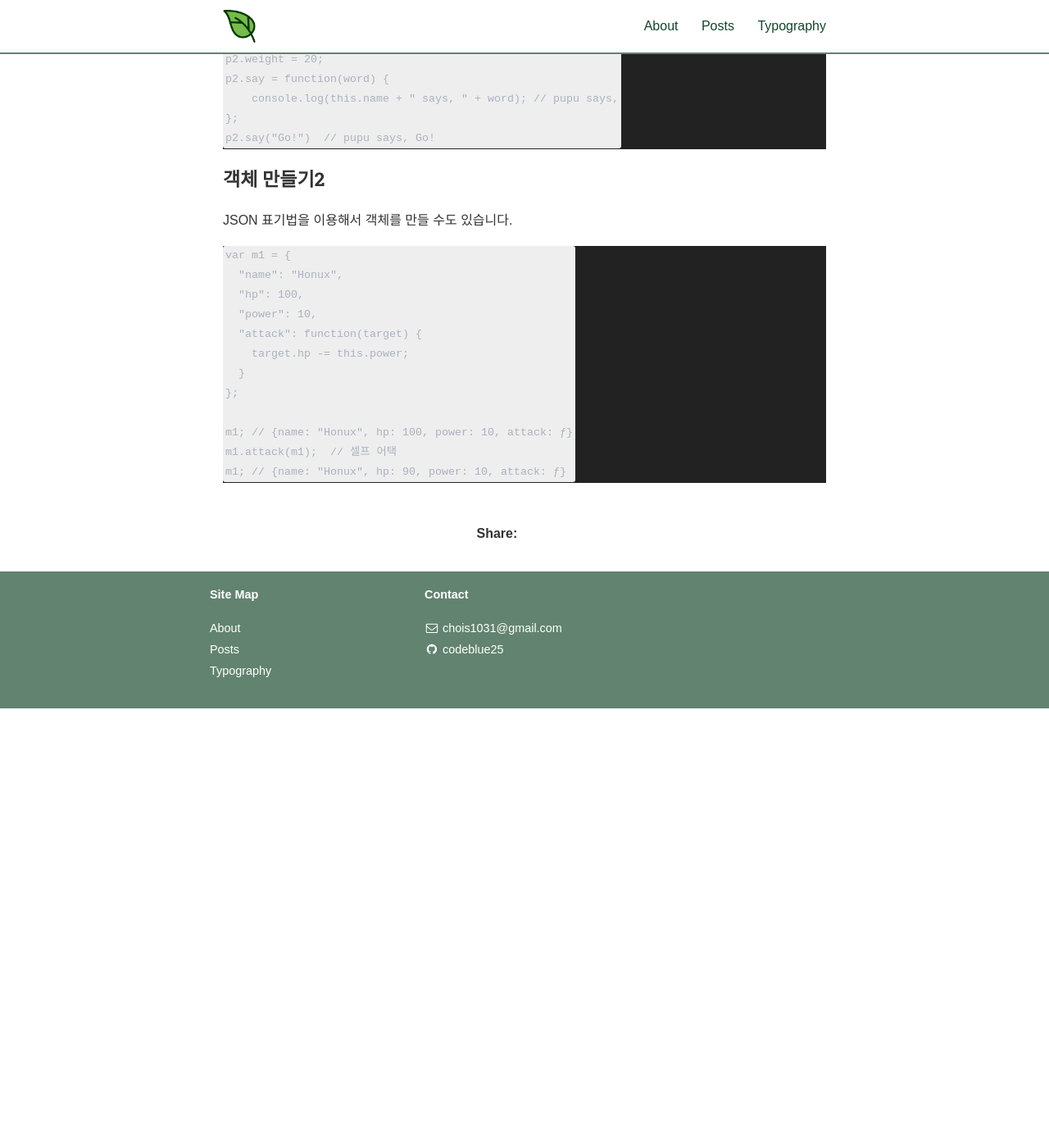
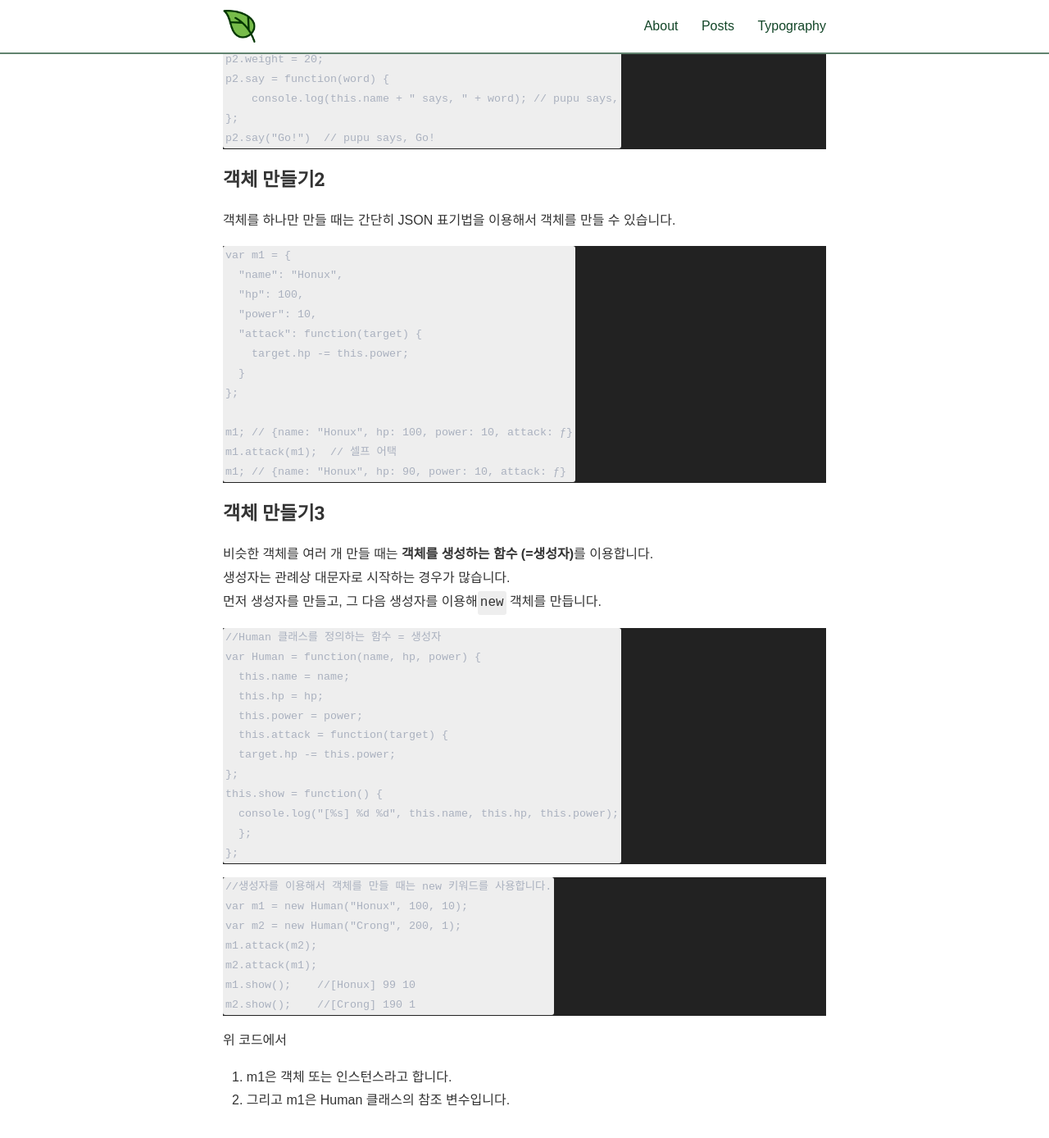
Before and after one commit to codeblue25/codeblue25.github.io, a Jekyll site: the page built from _posts/2021-01-01-js 2-3.md, in a window 1280 px wide and 1400 px high, scrolled down 1128 px. Shown: the top 1388 px of the window at 82% size. Built offline with Jekyll 4.4.1, drawn with Linux system fonts in a browser that asks for light colours; nearby versions of some CDN libraries; some web fonts are replaced; a style sheet for code colours, icons or effects is not loaded; before the commit the page ends 1992 px from its top, so only the background shows below that.

Commit message:
210109 강의 듣고 정리
생성자를 통해 객체 만들기

````diff
--- a/_posts/2021-01-01-js 2-3.md
+++ b/_posts/2021-01-01-js 2-3.md
@@ -12,7 +12,7 @@ categories: JavaScript
 - 객체를 사용하면 변수와 함수를 묶어서 관리하게 됩니다.
 - **객체는 속성과 메소드를 가집니다.**
 
-<h3>객체 만들기</h3>
+<h3>객체 만들기1</h3>
 
 ```
 p1 = {};
@@ -59,7 +59,7 @@ p2.say("Go!")  // pupu says, Go!
 
 <h3>객체 만들기2</h3>
 
-JSON 표기법을 이용해서 객체를 만들 수도 있습니다.
+객체를 하나만 만들 때는 간단히 JSON 표기법을 이용해서 객체를 만들 수 있습니다.
 
 ```javascript
 var m1 = {
@@ -75,3 +75,38 @@ m1; // {name: "Honux", hp: 100, power: 10, attack: ƒ}
 m1.attack(m1);  // 셀프 어택
 m1; // {name: "Honux", hp: 90, power: 10, attack: ƒ}
 ```
+
+<h3>객체 만들기3</h3>
+
+비슷한 객체를 여러 개 만들 때는 **객체를 생성하는 함수 (=생성자)**를 이용합니다. <br />
+생성자는 관례상 대문자로 시작하는 경우가 많습니다.<br />
+먼저 생성자를 만들고, 그 다음 생성자를 이용해`new` 객체를 만듭니다.
+
+```javascript
+//Human 클래스를 정의하는 함수 = 생성자
+var Human = function(name, hp, power) {
+  this.name = name;
+  this.hp = hp;
+  this.power = power;
+  this.attack = function(target) {
+  target.hp -= this.power;
+};
+this.show = function() {
+  console.log("[%s] %d %d", this.name, this.hp, this.power);
+  };
+};
+```
+
+```javascript
+//생성자를 이용해서 객체를 만들 때는 new 키워드를 사용합니다.
+var m1 = new Human("Honux", 100, 10);
+var m2 = new Human("Crong", 200, 1);
+m1.attack(m2);
+m2.attack(m1);
+m1.show();    //[Honux] 99 10
+m2.show();    //[Crong] 190 1
+```
+
+위 코드에서 <br />
+1. m1은 객체 또는 인스턴스라고 합니다.
+2. 그리고 m1은 Human 클래스의 참조 변수입니다.
````
